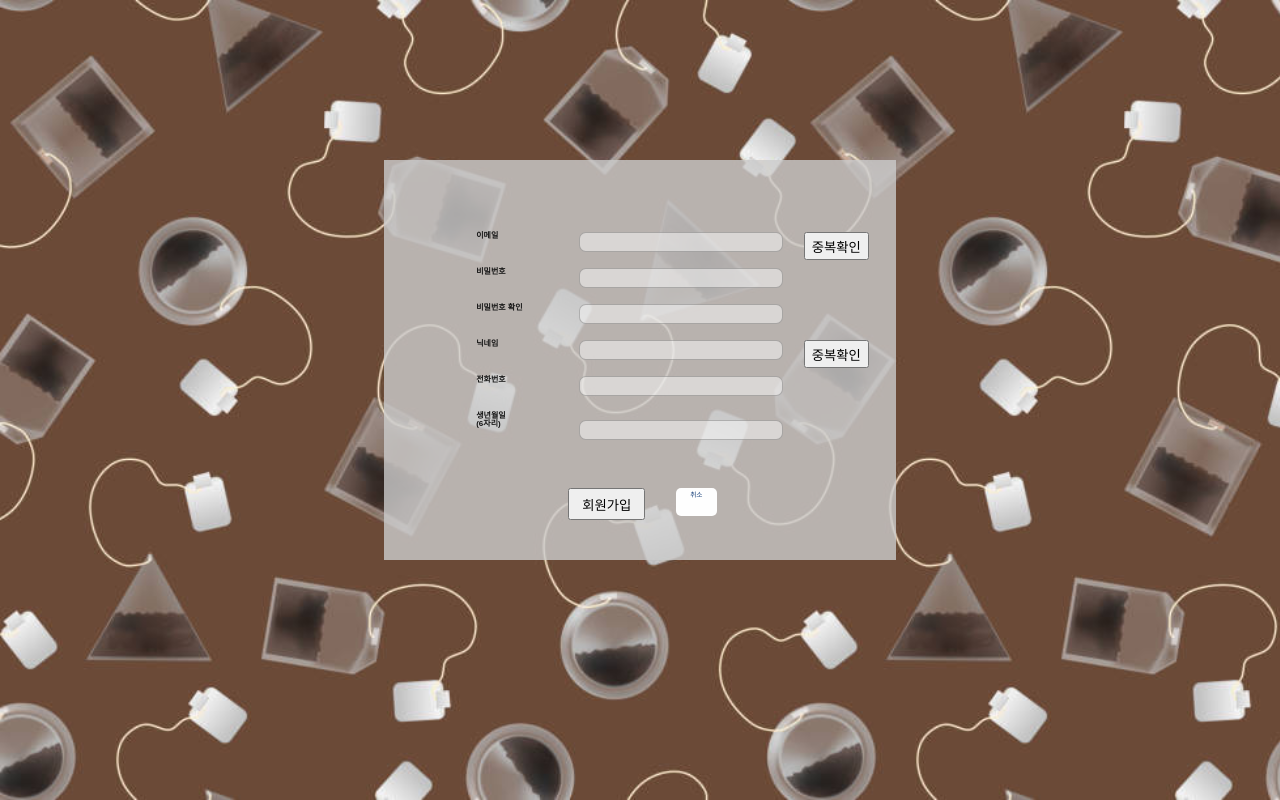
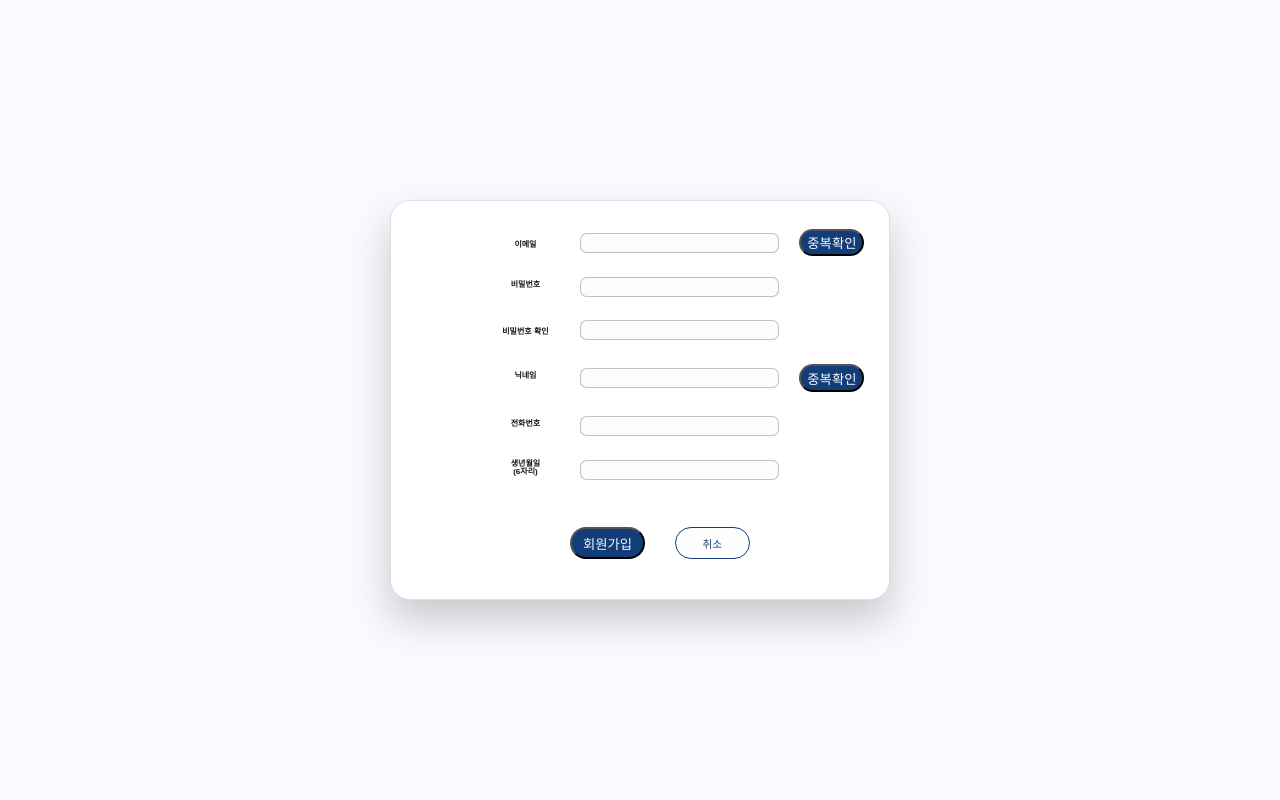
Before and after one commit to hamonia777/T100_front, a React (Create React App) app: page /sign in a window 1280 px wide. Built offline with nearby package versions, Linux system fonts and the light colour scheme.

Commit message:
final change

```diff
--- a/src/Login.js
+++ b/src/Login.js
@@ -89,8 +89,6 @@ function Login() {
             <Link to="/Sign" className="SB">
               Sign Up
             </Link>
-            <button className="IS">Forgot Username?</button>
-            <button className="PS">Forgot Password?</button>
           </div>
         </div>
       )}
--- a/src/Main.css
+++ b/src/Main.css
@@ -22,6 +22,9 @@
   color: #333333;
 }
 
+.loading-overlay p{
+  margin-left: 10%;
+}
 
 .report-page::before {
   position: fixed;
--- a/src/Sign.css
+++ b/src/Sign.css
@@ -10,7 +10,7 @@ body {
   color: #141414;
   font-weight: bold;
   left: 18%;
-  top: 18%;
+  top: 10%;
   font-size: 1.2rem;
 }
 
@@ -21,7 +21,7 @@ body {
   color: #141414;
   font-weight: bold;
   left: 18%;
-  top: 27%;
+  top: 20%;
   font-size: 1.2rem;
 }
 .Lps {
@@ -31,7 +31,7 @@ body {
   color: #141414;
   font-weight: bold;
   left: 18%;
-  top: 36%;
+  top: 32%;
   font-size: 1.2rem;
 }
 .Ln {
@@ -41,7 +41,7 @@ body {
   color: #141414;
   font-weight: bold;
   left: 18%;
-  top: 45%;
+  top: 43%;
   font-size: 1.2rem;
 }
 .Lt {
@@ -51,7 +51,7 @@ body {
   color: #141414;
   font-weight: bold;
   left: 18%;
-  top: 54%;
+  top: 55%;
   font-size: 1.2rem;
 }
 .Lb {
@@ -61,7 +61,7 @@ body {
   color: #141414;
   font-weight: bold;
   left: 18%;
-  top: 63%;
+  top: 65%;
   font-size: 1.2em;
 }
 
@@ -70,29 +70,34 @@ body {
   width: 40%;
   height: 5%;
   left: 38%;
-  top: 18%;
+  top: 8%;
 }
 
 .Bes {
   position: absolute;
+  padding : 2px 6px;
   left: 82%;
-  top: 18%;
-  height: 7%;
+  top: 7%;
+  border-radius: 16px;
+  background-color: #133d78;
+  color: #FAF9FF;
+  transition: background 0.3s, color 0.3s;
 }
+
 
 .Ip {
   position: absolute;
   width: 40%;
   height: 5%;
   left: 38%;
-  top: 27%;
+  top: 19%;
 }
 .IPs {
   position: absolute;
   width: 40%;
   height: 5%;
   left: 38%;
-  top: 36%;
+  top: 30%;
 }
 
 .Bps {
@@ -107,14 +112,18 @@ body {
   width: 40%;
   height: 5%;
   left: 38%;
-  top: 45%;
+  top: 42%;
 }
 
 .Bns {
   position: absolute;
   left: 82%;
-  top: 45%;
+  top: 41%;
   height: 7%;
+  border-radius: 16px;
+  background-color: #133d78;
+  color: #FAF9FF;
+  transition: background 0.3s, color 0.3s;
 }
 
 .It {
@@ -138,64 +147,62 @@ body {
   top: 82%;
   height: 8%;
   width: 15%;
+  border-radius: 16px;
+  background-color: #133d78;
+  color: #FAF9FF;
+  transition: background 0.3s, color 0.3s;
+}
+
+.BS:hover, .Bns:hover, .Bes:hover {
+  background-color: #133d785a;
+  color: #ffffff;
 }
 
 .BC {
   position: absolute;
   left: 57%;
   top: 82%;
-  height: 7%;
-  width: 8%;
+  height: 8%;
+  width: 15%;
+  text-align: center; /* text-align 누락되어 있던 부분! */
+  font-size: 1.6rem; /* 회원가입 버튼 크기와 맞춤 */
+  border-radius: 16px;
   background-color: #fefefe;
-  border-radius: 5px;
-  font-family: sans-serif;
+  color: #133d78;
+  border: 1px solid #133d78;
+  display: flex; /* 중앙 정렬 */
+  justify-content: center;
+  align-items: center;
   text-decoration: none;
-  font-size: 1rem;
-  text-align: center;
-  padding-top: 0.7%;
+  transition: background 0.3s, color 0.3s;
 }
 
+.BC:hover {
+  background-color: #133d78;
+  color: #ffffff;
+}
+
+
 .MD {
+  display: flex;
   position: absolute;
-  top: 50%;
-  left: 50%;
-  transform: translate(-50%, -50%);
-  width: 100%;
-  height: 100%;
-  max-width: 100%;
-  max-width: 100%;
-  max-height: 100%;
-  min-height: 280px;
-  min-width: 400px;
+  justify-content: center;
+  align-items: center;
+  width: 100vw;
+  height: 100vh;
 
-  border-radius: 5px;
-}
-.MD::before {
-  background-image: url("../public/t1003.jpg");
-  background-size: contain;
-  z-index: -1;
-  width: 100%;
-  height: 100%;
-  position: absolute;
-  content: "";
-  opacity: 1;
 }
 
 .FD {
-  position: absolute;
-  transform: translate(-50%, -50%);
-  top: 45%;
-  left: 50%;
-  width: 40%;
+  position: relative;
+  z-index: 100; /* 로그인 박스 z-index 높게 설정 */
+  background: white; /* 흰색 배경 */
+  border-radius: 20px;
+  box-shadow: 0px 20px 40px rgba(0, 0, 0, 0.2); /* 강한 그림자 */
+  padding: 60px; /* 내부 여백 증가 */
+  width: 500px; /* 넓이 증가 */
   height: 50%;
+  max-width: 95%; /* 반응형을 위한 최대 크기 */
+  text-align: center;
+  border: 1px solid #dddddd; /* 연한 회색 외곽선 */
 }
-.FD::before {
-  position: absolute;
-  content: "";
-  background-color: #cccccc;
-  background-size: contain;
-  opacity: 0.8;
-  z-index: -1;
-  width: 100%;
-  height: 100%;
-}
--- a/src/Sign.js
+++ b/src/Sign.js
@@ -1,5 +1,5 @@
 import "./Sign.css";
-import { Link } from "react-router-dom";
+import { useNavigate } from "react-router-dom";
 import { useState } from "react";
 import axios from "axios";
 
@@ -12,6 +12,11 @@ function Sign() {
   const [birth, setBirth] = useState("");
   const [isEmailAvailable, setIsEmailAvailable] = useState(false); // 이메일 사용 가능 여부
   const [isEmailChecked, setIsEmailChecked] = useState(false); // 이메일 중복 확인 여부
+  const navigate = useNavigate();
+
+  const cancelButton = () => {
+    navigate("/");
+  };
 
   const handSign = async (e) => {
     e.preventDefault();
@@ -33,18 +38,17 @@ function Sign() {
     }
 
     try {
-      const response = await axios.post(
-        "http://localhost:8080/api/signup",
-        {
-          nick,
-          email,
-          pass,
-          phone,
-          birth,
-        }
-      );
+      const response = await axios.post("http://localhost:8080/api/signup", {
+        nick,
+        email,
+        pass,
+        phone,
+        birth,
+      });
       console.log("회원가입 성공:", response.data);
       // 회원가입 성공 후 처리 로직 추가
+      alert("회원가입이 완료되었습니다!");
+      navigate("/login"); // 회원가입 후 로그인 페이지로 이동
     } catch (error) {
       console.error("회원가입 실패:", error);
       // 오류 처리 로직 추가
@@ -177,9 +181,9 @@ function Sign() {
             <button type="submit" className="BS">
               회원가입
             </button>
-            <Link to="/" className="BC">
+            <button className="BC" onClick={() => cancelButton} type="button">
               취소
-            </Link>
+            </button>
           </form>
         </div>
       </div>
```
